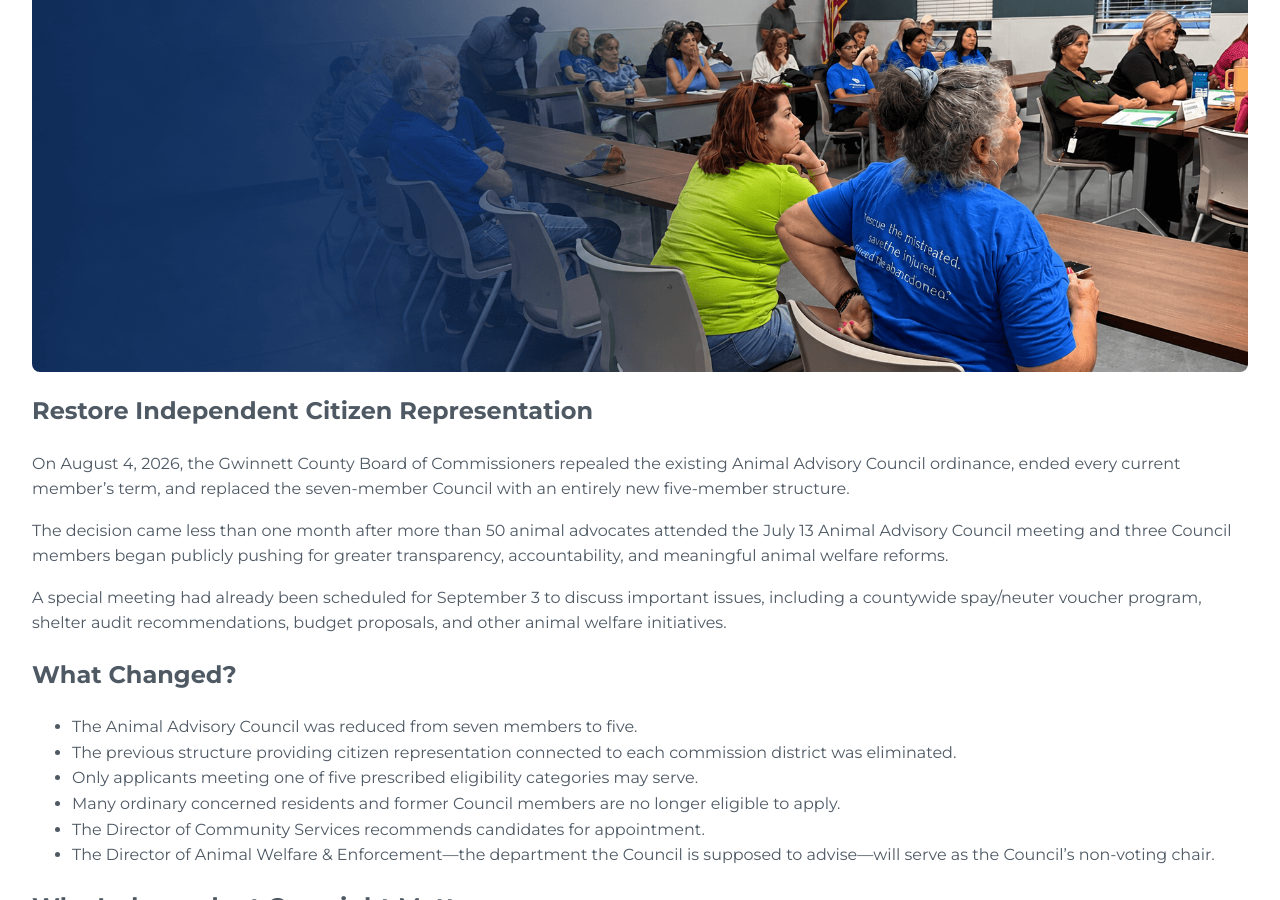
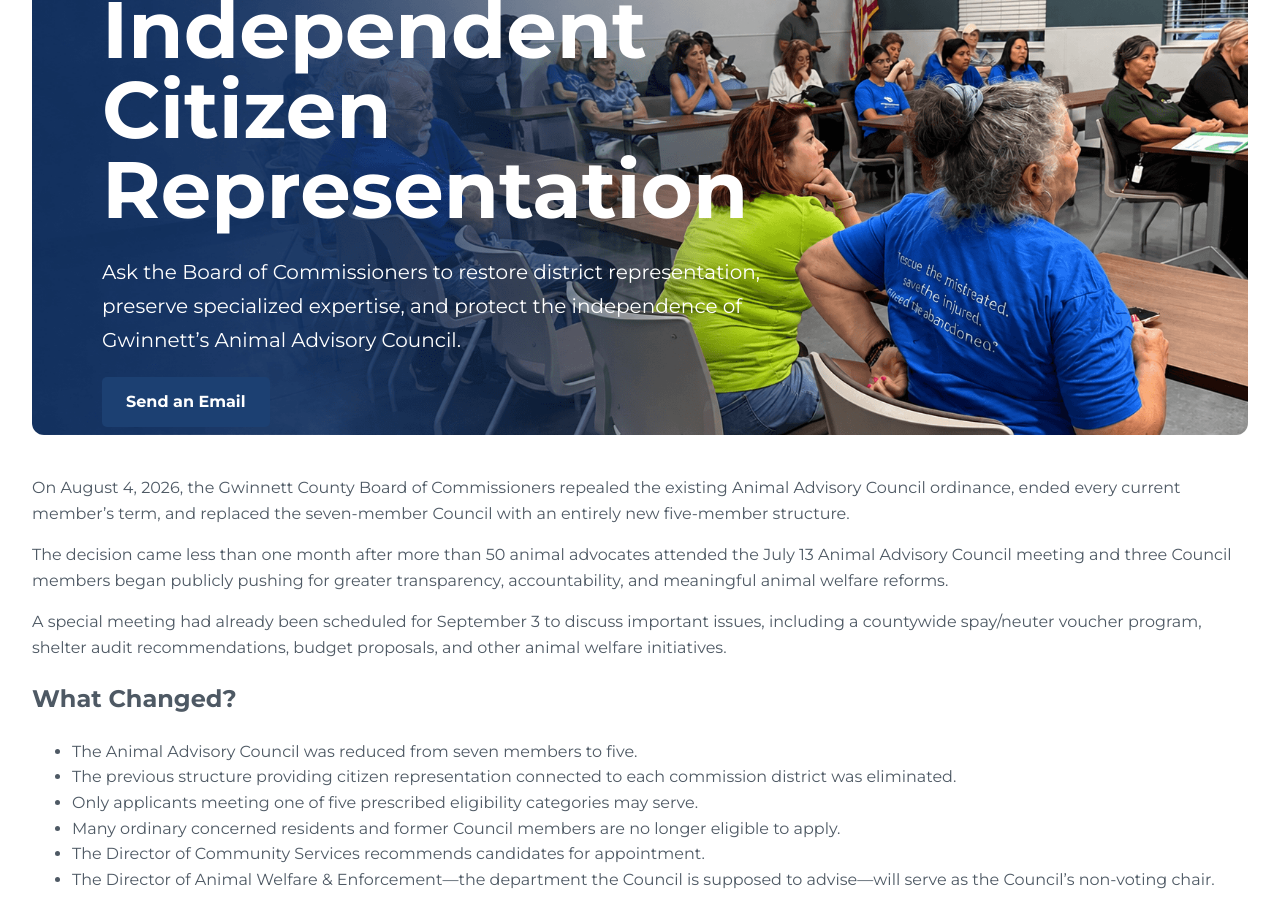
Before and after one commit to whitleybacon/gwinnett-animal-advocacy-alliance, a Jekyll site: the page built from take-action/animal-advisory-council-action/index.html, in a window 1280 px wide and 900 px high, scrolled down 309 px. Built offline with Jekyll 4.4.1, drawn with Linux system fonts in a browser that asks for light colours.

Commit message:
Update index.html

```diff
--- a/take-action/animal-advisory-council-action/index.html
+++ b/take-action/animal-advisory-council-action/index.html
@@ -4,23 +4,35 @@ title: Restore Independent Animal Advisory Council Representation
 permalink: /animal-advisory-council-action/
 ---
 
-<div class="hero-banner">
-    <picture>
-        <source
-            media="(max-width: 768px)"
-            srcset="{{ site.baseurl }}/assets/advocacy-journey-hero-mobile.jpg"
-        >
+<section
+    class="page-hero"
+    style="background-image: url('{{ site.baseurl }}/assets/advocacy-journey-hero.jpg');"
+>
+    <img
+        class="page-hero-mobile-img"
+        src="{{ site.baseurl }}/assets/advocacy-journey-hero-mobile.jpg"
+        alt="Gwinnett residents attending an Animal Advisory Council meeting"
+        width="900"
+        height="900"
+        fetchpriority="high"
+    >
 
-        <img
-            src="{{ site.baseurl }}/assets/advocacy-journey-hero.jpg"
-            alt="Gwinnett residents attending an Animal Advisory Council meeting"
-        >
-    </picture>
-</div>
+    <div class="page-hero-content">
+        <h1>Restore Independent Citizen Representation</h1>
 
-<section class="advocacy-form">
+        <p>
+            Ask the Board of Commissioners to restore district representation,
+            preserve specialized expertise, and protect the independence of
+            Gwinnett’s Animal Advisory Council.
+        </p>
 
-    <h1>Restore Independent Citizen Representation</h1>
+        <a href="#send-email" class="btn">
+            Send an Email
+        </a>
+    </div>
+</section>
+
+<section class="advocacy-form" id="send-email">
 
     <p>
         On August 4, 2026, the Gwinnett County Board of Commissioners repealed
```
